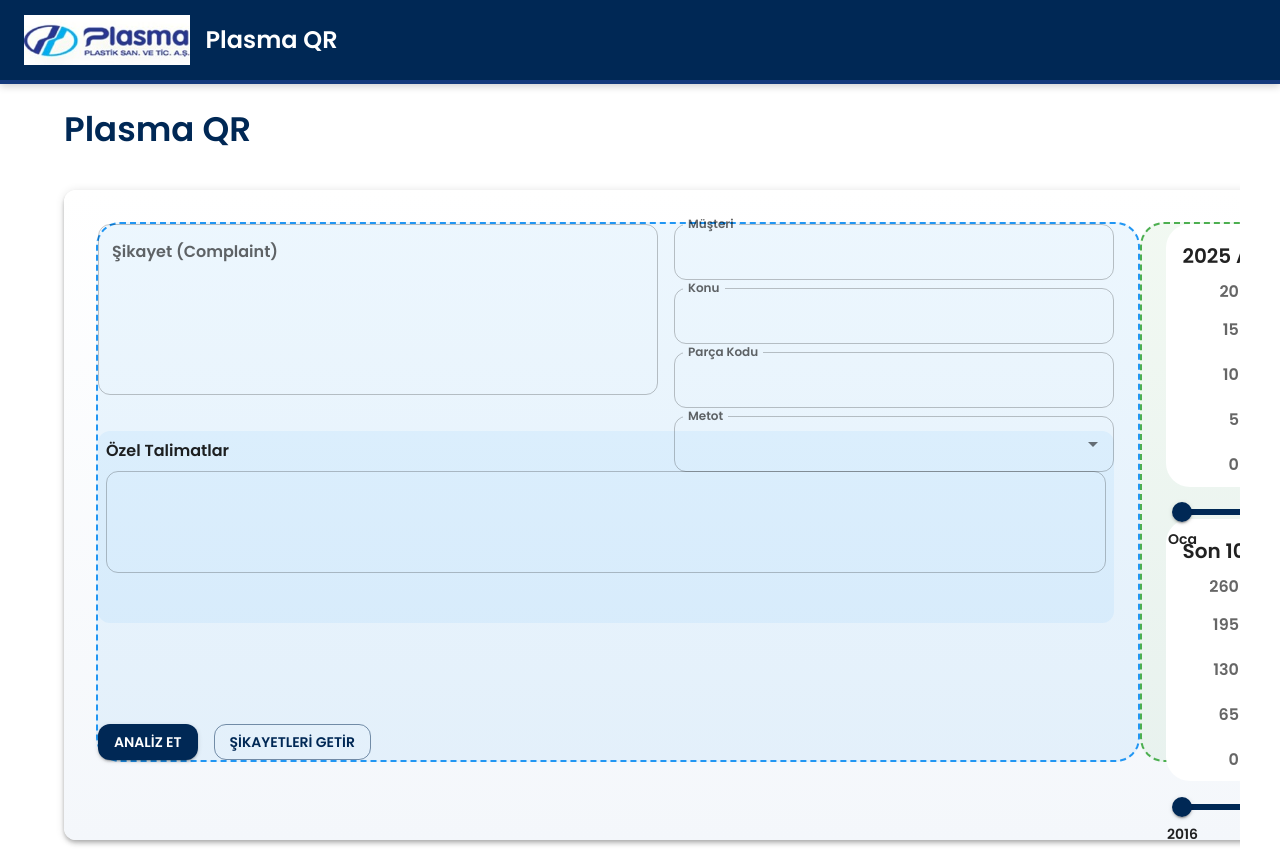
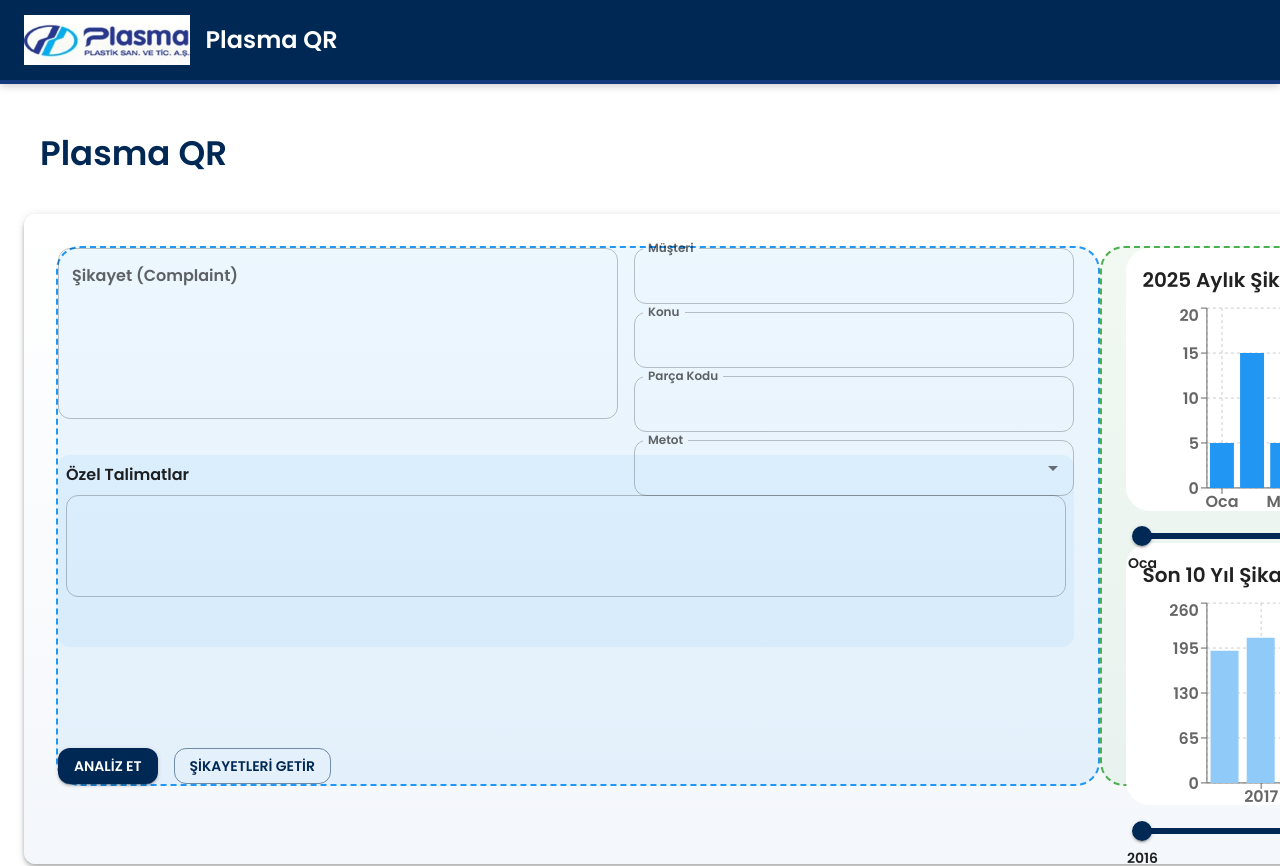
Before and after one commit to muratturan19/Plasma_QR, a React (Vite) app in the folder frontend/: page / in a window 1280 px wide. Shown: the top 866 px of the page. Built offline with nearby package versions, Linux system fonts and the light colour scheme; no server answers; some icons are missing.

Commit message:
Refactor Home layout and annotate AnalysisForm

```diff
--- a/frontend/src/components/AnalysisForm.jsx
+++ b/frontend/src/components/AnalysisForm.jsx
@@ -135,6 +135,7 @@
         background: 'linear-gradient(180deg, #fff 0%, #f4f7fb 100%)'
       }}
     >
+      {/* Sol Form Alanı */}
       <Box
         sx={{
           width: '68%',
@@ -148,8 +149,10 @@
           borderRadius: 2
         }}
       >
+        {/* Şikayet ve Müşteri Bilgileri */}
         <Box
           sx={{
+            width: '100%',
             display: 'flex',
             flexDirection: 'row',
             gap: 2,
@@ -158,7 +161,8 @@
             minHeight: 120
           }}
         >
-          <Box sx={{ width: '56%', minWidth: 0 }}>
+          {/* Şikayet Alanı */}
+          <Box sx={{ width: '56%', minWidth: 0, height: '100%' }}>
             <TextField
               label="Şikayet (Complaint)"
               multiline
@@ -169,6 +173,7 @@
               sx={{ height: '100%' }}
             />
           </Box>
+          {/* Müşteri/Kod/Metot Alanı */}
           <Box
             sx={{
               width: '44%',
@@ -176,7 +181,8 @@
               display: 'flex',
               flexDirection: 'column',
               gap: 1,
-              justifyContent: 'space-between'
+              justifyContent: 'space-between',
+              height: '100%'
             }}
           >
             <Autocomplete
@@ -273,7 +279,7 @@
             )}
           </Box>
         </Box>
-
+        {/* Özel Talimatlar Alanı */}
         <Box
           sx={{
             width: '100%',
@@ -298,7 +304,7 @@
             sx={{ height: '100%' }}
           />
         </Box>
-
+        {/* Buton Alanı */}
         <Box
           sx={{
             width: '100%',
@@ -318,7 +324,7 @@
           </Button>
         </Box>
       </Box>
-
+      {/* Grafikler Alanı */}
       <Box
         sx={{
           width: '32%',
--- a/frontend/src/pages/Home.jsx
+++ b/frontend/src/pages/Home.jsx
@@ -1,12 +1,14 @@
-import Container from '@mui/material/Container'
 import Typography from '@mui/material/Typography'
+import Box from '@mui/material/Box'
 import AnalysisForm from '../components/AnalysisForm'
 import Footer from '../components/Footer'
 
 function Home() {
+  const headingMarginTop = 3
+  const headingMarginLeft = 2
   return (
     <>
-      <Container
+      <Box
         sx={{
           width: '100%',
           maxWidth: 'none',
@@ -19,6 +21,7 @@
           minHeight: 700
         }}
       >
+        <Box sx={{ mt: headingMarginTop, ml: headingMarginLeft }}>
           <Typography
             variant="h4"
             component="h1"
@@ -27,8 +30,9 @@
           >
             Plasma QR
           </Typography>
+        </Box>
         <AnalysisForm />
-      </Container>
+      </Box>
       <Footer />
     </>
   )
```
Lines whose indentation alone changed are shown as unchanged.
